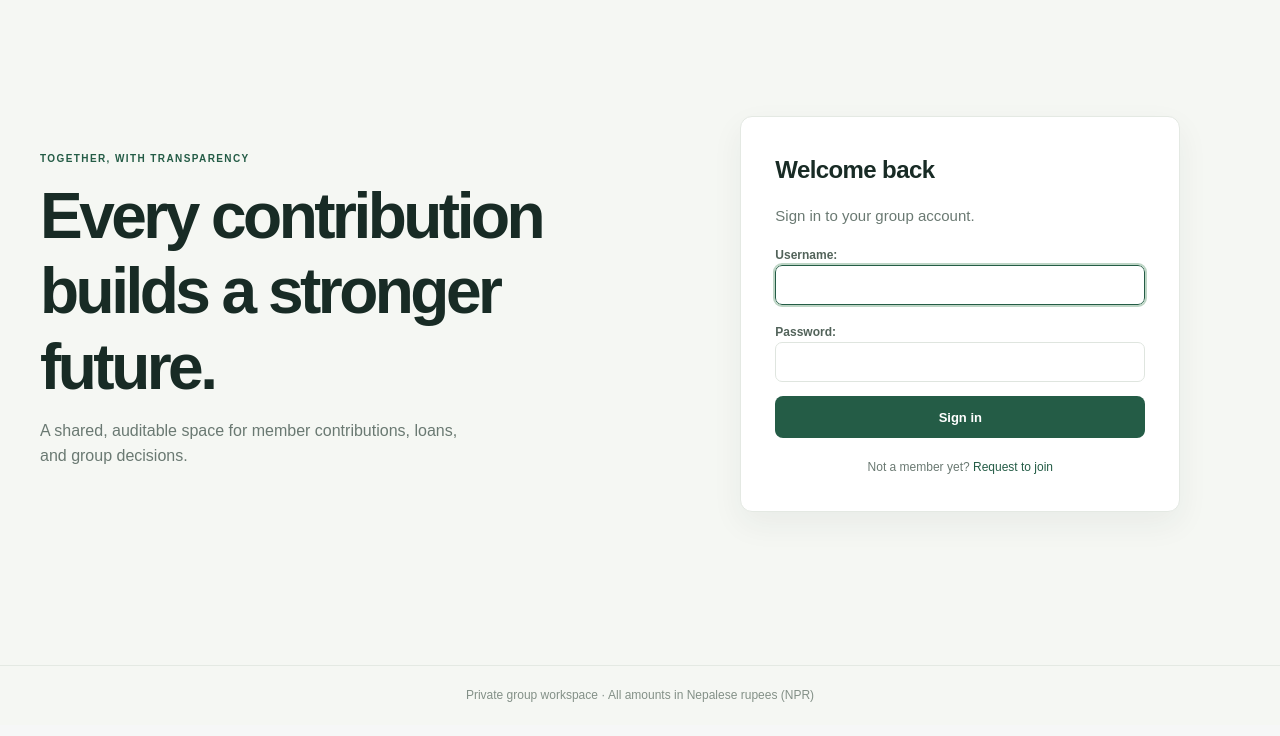
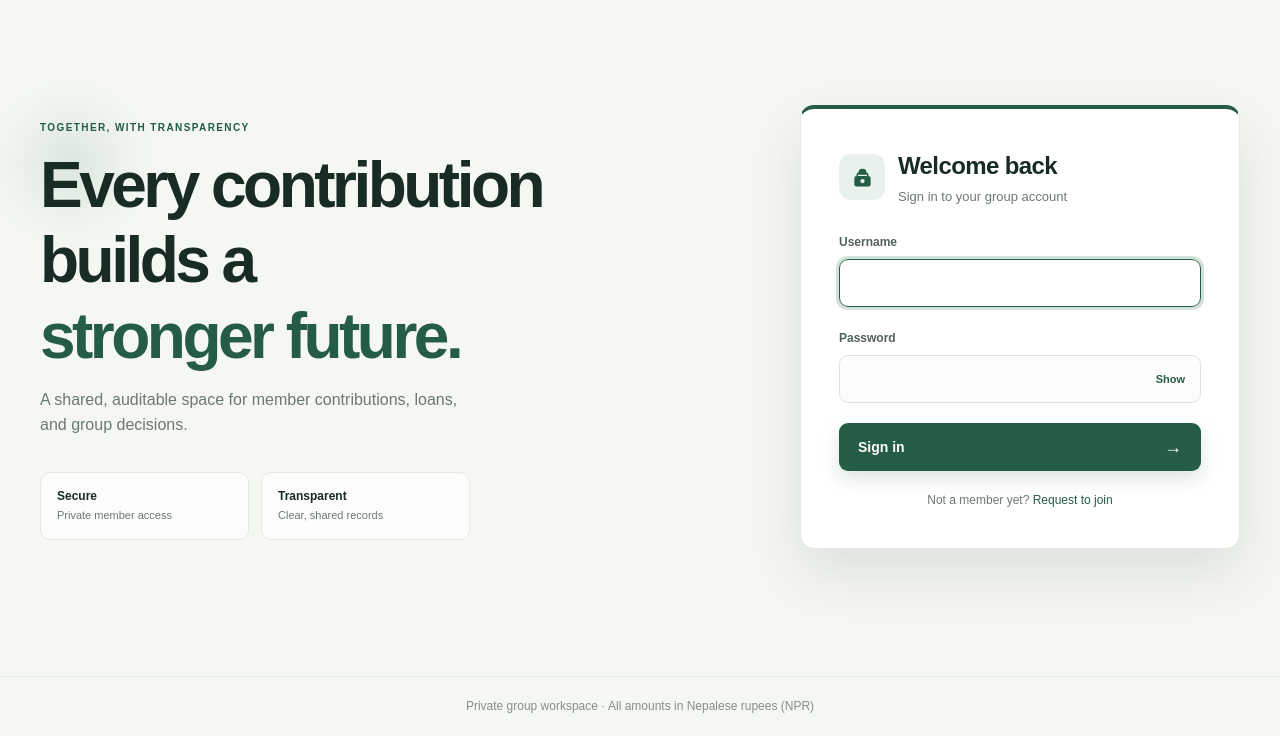
Before and after one commit to dulalsusan/Group-Fund-Management, a Django app: page /login/ in a window 1280 px wide. Shown: the part 76-812 px from the top of the page. Before the commit the page ends 778 px from the top, so only its background shows below. Run offline with Django 5.2, Linux system fonts and the light colour scheme.

Commit message:
login page modified

```diff
--- a/fund/static/fund/styles.css
+++ b/fund/static/fund/styles.css
@@ -155,6 +155,141 @@ hr { margin: 20px 0; border: 0; border-top: 1px solid var(--line); }
 .auth-panel { width: min(100%, 440px); padding: 34px; }
 .auth-panel h2 { font-size: 1.5rem; }
 .form-foot { margin: 20px 0 0; color: var(--muted); text-align: center; font-size: 12px; }
+
+.login-wrap {
+  position: relative;
+  min-height: calc(100vh - 230px);
+  gap: 6vw;
+}
+.login-aside {
+  position: relative;
+  max-width: 560px;
+  padding: 46px 0;
+}
+.login-aside h1 em {
+  display: block;
+  color: var(--green);
+  font-style: normal;
+}
+.login-aside::before {
+  content: "";
+  position: absolute;
+  z-index: -1;
+  width: 230px;
+  height: 230px;
+  left: -85px;
+  top: -20px;
+  border-radius: 50%;
+  background: radial-gradient(circle, rgb(198 218 205 / 55%) 0, rgb(232 241 235 / 20%) 45%, transparent 70%);
+}
+.login-trust {
+  margin-top: 34px;
+  display: grid;
+  grid-template-columns: repeat(2, minmax(0, 1fr));
+  gap: 12px;
+  max-width: 430px;
+}
+.login-trust div {
+  padding: 14px 16px;
+  border: 1px solid var(--line);
+  border-radius: 10px;
+  background: rgb(255 255 255 / 72%);
+}
+.login-trust strong,
+.login-trust span { display: block; }
+.login-trust strong { margin-bottom: 2px; color: var(--ink); font-size: 12px; }
+.login-trust span { color: var(--muted); font-size: 11px; }
+.login-panel {
+  position: relative;
+  width: min(100%, 440px);
+  justify-self: end;
+  padding: 38px;
+  border-top: 4px solid var(--green);
+  border-radius: 14px;
+  box-shadow: 0 24px 60px rgb(34 58 45 / 12%);
+}
+.login-panel-heading {
+  margin-bottom: 26px;
+  display: flex;
+  align-items: center;
+  gap: 13px;
+}
+.login-panel-heading h2 { margin: 0 0 3px; }
+.login-panel-heading .muted { margin: 0; font-size: 13px; }
+.login-icon {
+  width: 46px;
+  height: 46px;
+  flex: 0 0 46px;
+  display: grid;
+  place-items: center;
+  border-radius: 12px;
+  background: var(--green-light);
+  color: var(--green);
+}
+.login-icon svg {
+  width: 23px;
+  height: 23px;
+  fill: currentColor;
+}
+.login-form {
+  display: grid;
+  gap: 18px;
+}
+.login-field { display: grid; gap: 7px; }
+.login-field input {
+  height: 48px;
+  padding: 11px 13px;
+  border-radius: 9px;
+  background: #fcfdfb;
+  font-size: 14px;
+}
+.login-field input:focus {
+  border-color: var(--green);
+  background: #fff;
+  outline: 3px solid rgb(189 213 197 / 65%);
+  box-shadow: none;
+}
+.password-field { position: relative; }
+.password-field input { padding-right: 66px; }
+.password-toggle {
+  position: absolute;
+  right: 10px;
+  top: 50%;
+  padding: 4px 6px;
+  border: 0;
+  background: transparent;
+  color: var(--green);
+  font: 700 11px "DM Sans", sans-serif;
+  transform: translateY(-50%);
+  cursor: pointer;
+}
+.login-errors,
+.field-error {
+  color: var(--red);
+  font-size: 12px;
+}
+.login-errors {
+  padding: 10px 12px;
+  border: 1px solid #f2d2ce;
+  border-radius: 8px;
+  background: #fdf1ef;
+}
+.login-errors ul,
+.field-error ul {
+  margin: 0;
+  padding: 0;
+  list-style: none;
+}
+.login-submit {
+  min-height: 48px;
+  margin-top: 2px;
+  justify-content: space-between;
+  padding: 11px 18px;
+  border-radius: 9px;
+  font-size: 14px;
+  box-shadow: 0 8px 18px rgb(36 92 70 / 16%);
+}
+.login-submit span:last-child { font-size: 18px; line-height: 1; }
 .narrow-panel { max-width: 700px; margin: 8vh auto; padding: 36px; }
 .receipt { max-width: 680px; margin: 20px auto; padding: 38px; }
 .receipt-header { display: flex; align-items: center; gap: 14px; padding-bottom: 20px; border-bottom: 1px solid var(--line); }
@@ -342,5 +477,12 @@ hr { margin: 20px 0; border: 0; border-top: 1px solid var(--line); }
   .auth-wrap { gap: 18px; }
   .auth-aside h1 { font-size: 2.3rem; }
   .auth-panel { padding: 24px; }
+  .login-wrap { min-height: auto; }
+  .login-aside { padding: 20px 0 4px; }
+  .login-aside h1 { margin-bottom: 10px; }
+  .login-aside p { font-size: 14px; }
+  .login-trust { margin-top: 20px; }
+  .login-panel { width: 100%; justify-self: stretch; }
+  .login-panel-heading { margin-bottom: 22px; }
   .narrow-panel { margin: 2vh auto; padding: 24px; }
 }
--- a/templates/registration/login.html
+++ b/templates/registration/login.html
@@ -1,17 +1,67 @@
 {% extends "base.html" %}
 {% block title %}Sign in · Group Savings{% endblock %}
 {% block content %}
-<section class="auth-wrap">
-  <div class="auth-aside">
+<section class="auth-wrap login-wrap">
+  <div class="auth-aside login-aside">
     <span class="eyebrow">Together, with transparency</span>
-    <h1>Every contribution builds a stronger future.</h1>
+    <h1>Every contribution builds a <em>stronger future.</em></h1>
     <p>A shared, auditable space for member contributions, loans, and group decisions.</p>
+    <div class="login-trust" aria-label="Account benefits">
+      <div><strong>Secure</strong><span>Private member access</span></div>
+      <div><strong>Transparent</strong><span>Clear, shared records</span></div>
+    </div>
   </div>
-  <div class="panel auth-panel">
-    <h2>Welcome back</h2>
-    <p class="muted">Sign in to your group account.</p>
-    <form method="post">{% csrf_token %}{{ form.as_p }}<button class="button button-primary full-width" type="submit">Sign in</button></form>
+  <div class="panel auth-panel login-panel">
+    <div class="login-panel-heading">
+      <span class="login-icon" aria-hidden="true">
+        <svg viewBox="0 0 24 24" role="img">
+          <path d="M12 2.75a4.25 4.25 0 0 1 4.25 4.25v2.25H7.75V7A4.25 4.25 0 0 1 12 2.75Zm6.25 6.5v2.25h-1.5V9.25H7.25v2.25h-1.5V9.25A2.5 2.5 0 0 1 8.25 6.75h7.5a2.5 2.5 0 0 1 2.5 2.5ZM5.75 10.5h12.5a2.25 2.25 0 0 1 2.25 2.25v6.5a2.25 2.25 0 0 1-2.25 2.25H5.75a2.25 2.25 0 0 1-2.25-2.25v-6.5a2.25 2.25 0 0 1 2.25-2.25Zm6.25 3a2.25 2.25 0 1 0 0 4.5 2.25 2.25 0 0 0 0-4.5Z"/>
+        </svg>
+      </span>
+      <div>
+        <h2>Welcome back</h2>
+        <p class="muted">Sign in to your group account</p>
+      </div>
+    </div>
+    <form method="post" class="login-form">
+      {% csrf_token %}
+      {% if next %}<input type="hidden" name="next" value="{{ next }}">{% endif %}
+      {% if form.non_field_errors %}
+        <div class="login-errors" role="alert">{{ form.non_field_errors }}</div>
+      {% endif %}
+      <div class="login-field">
+        <label for="{{ form.username.id_for_label }}">Username</label>
+        {{ form.username }}
+        {% if form.username.errors %}<div class="field-error">{{ form.username.errors }}</div>{% endif %}
+      </div>
+      <div class="login-field">
+        <div class="password-label">
+          <label for="{{ form.password.id_for_label }}">Password</label>
+        </div>
+        <div class="password-field">
+          {{ form.password }}
+          <button type="button" class="password-toggle" aria-label="Show password" aria-pressed="false">Show</button>
+        </div>
+        {% if form.password.errors %}<div class="field-error">{{ form.password.errors }}</div>{% endif %}
+      </div>
+      <button class="button button-primary full-width login-submit" type="submit">
+        <span>Sign in</span>
+        <span aria-hidden="true">→</span>
+      </button>
+    </form>
     <p class="form-foot">Not a member yet? <a href="{% url 'register' %}">Request to join</a></p>
   </div>
 </section>
+<script>
+  document.querySelectorAll(".password-toggle").forEach(function (button) {
+    button.addEventListener("click", function () {
+      var input = button.parentElement.querySelector("input");
+      var show = input.type === "password";
+      input.type = show ? "text" : "password";
+      button.textContent = show ? "Hide" : "Show";
+      button.setAttribute("aria-label", show ? "Hide password" : "Show password");
+      button.setAttribute("aria-pressed", show ? "true" : "false");
+    });
+  });
+</script>
 {% endblock %}
```
